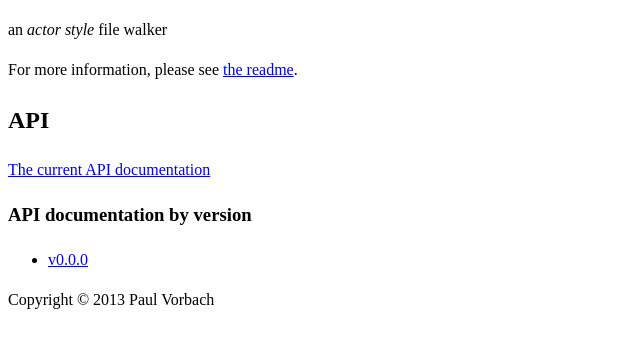
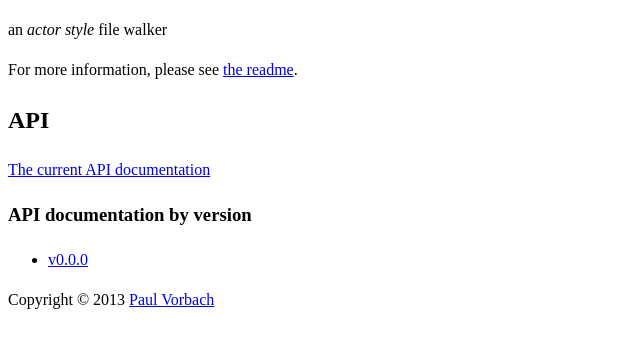
Before and after one commit to pvorb/hamill, a plain HTML site: page index.html in a window 1280 px wide. Shown: the part 59-406 px from the top of the page, without its empty margins (0-640 px from the left). Drawn offline with Linux system fonts and the light colour scheme.

Commit message:
Add link to my homepage

```diff
--- a/index.html
+++ b/index.html
@@ -11,4 +11,4 @@
 <ul>
   <li><a href="/hamill/api/0.0.0/#de.vorb.hamill.package">v0.0.0</a></li>
 </ul>
-<p>Copyright © 2013 Paul Vorbach</p>
+<p>Copyright © 2013 <a href="http://paul.vorba.ch/">Paul Vorbach</a></p>
```
